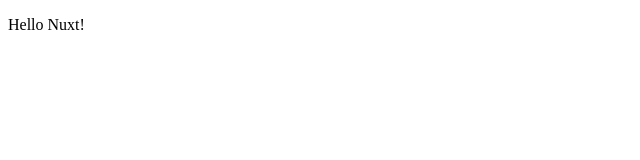
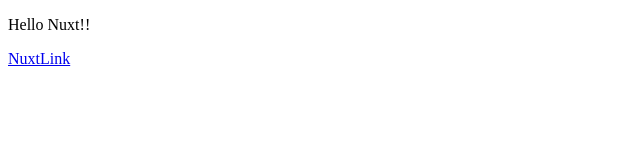
Before and after one commit to cheerppy/nuxt3, a Nuxt app: page / in a window 1280 px wide. Shown: the top 160 px of the page, without its empty margins (0-640 px from the left). Built offline with nearby package versions, Linux system fonts and the light colour scheme.

Commit message:
add coc.vue

```diff
--- /dev/null
+++ b/pages/coc.vue
@@ -0,0 +1,9 @@
+<script lang="ts" setup></script>
+
+<template>
+    <div>
+        <p>Hello coc!!</p>
+    </div>
+</template>
+
+<style scoped></style>
--- a/pages/index.vue
+++ b/pages/index.vue
@@ -2,7 +2,10 @@
 
 <template>
     <div>
-        <p>Hello Nuxt!</p>
+        <p>Hello Nuxt!!</p>
+        <p>
+            <NuxtLink to="/coc">NuxtLink</NuxtLink>
+        </p>
     </div>
 </template>
 
```
